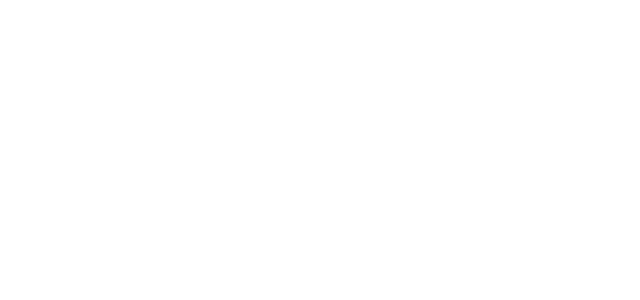
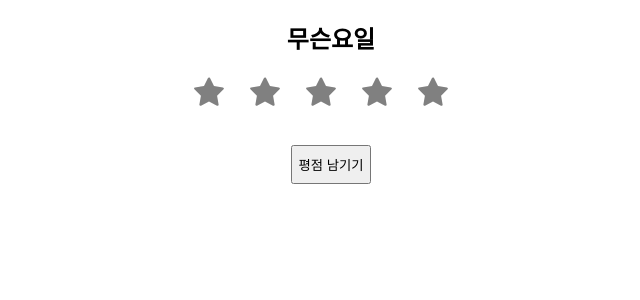
Before and after one commit to crown0205/prac_react_week1, a React (Create React App) app: page /review in a window 1280 px wide. Shown: the top 300 px of the page, without its empty margins (309-949 px from the left). Built offline with nearby package versions, Linux system fonts and the light colour scheme.

Commit message:
Review.page 생성

```diff
--- a/src/App.js
+++ b/src/App.js
@@ -1,6 +1,7 @@
 import "./App.css";
 import { Route } from "react-router-dom";
 import Main from "./Main"
+import Review from "./Review";
 
 function App() {
   return (
@@ -8,6 +9,9 @@
       <Route path="/" exact>
         <Main />
       </Route>
+      <Route path="/review" exact >
+        <Review />
+      </Route>
     </div>
   );
 }
--- /dev/null
+++ b/src/Review.js
@@ -0,0 +1,23 @@
+import React from "react";
+import { AiFillStar } from "react-icons/ai";
+
+
+const Review = props => {
+
+  return (
+    <div>
+      <h2>무슨요일</h2>
+      <div>
+        {Array.from({length:5}, (item,index)=>{
+          return (
+            <AiFillStar style={{fontSize:"36px", marginRight:"20px", color:"gray"}}/>
+          )
+        })}
+      </div>
+      <button style={{padding:"8px 5px", marginTop:"30px"}}>평점 남기기</button>
+    </div>
+
+  )
+}
+
+export default Review
```
